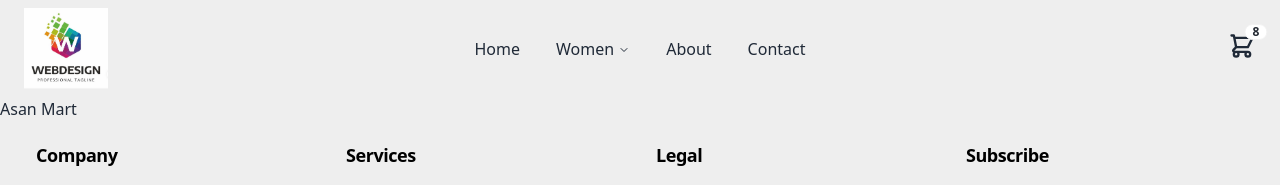
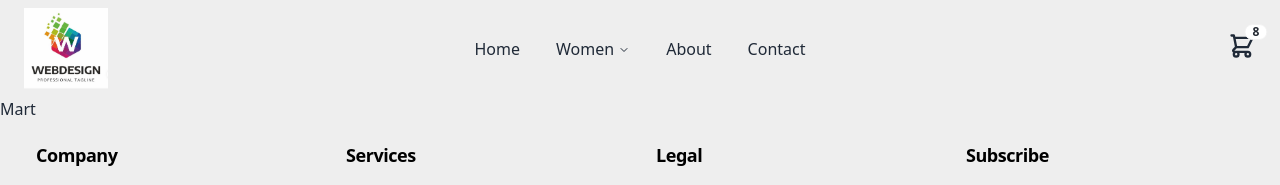
Before and after one commit to ashraffurqan/ecom, a Next.js app: page /about in a window 1280 px wide. Shown: the top 185 px of the page. Built offline with nearby package versions, Linux system fonts and the light colour scheme.

Commit message:
Update page.tsx

```diff
--- a/src/app/about/page.tsx
+++ b/src/app/about/page.tsx
@@ -1,12 +1,7 @@
 import React from 'react'
 const About = () => {
   return (
-    <div>
-
-Asan Mart
-
-     </div>
-
+    <div>Mart</div>
   )
 }
 export default About
```
